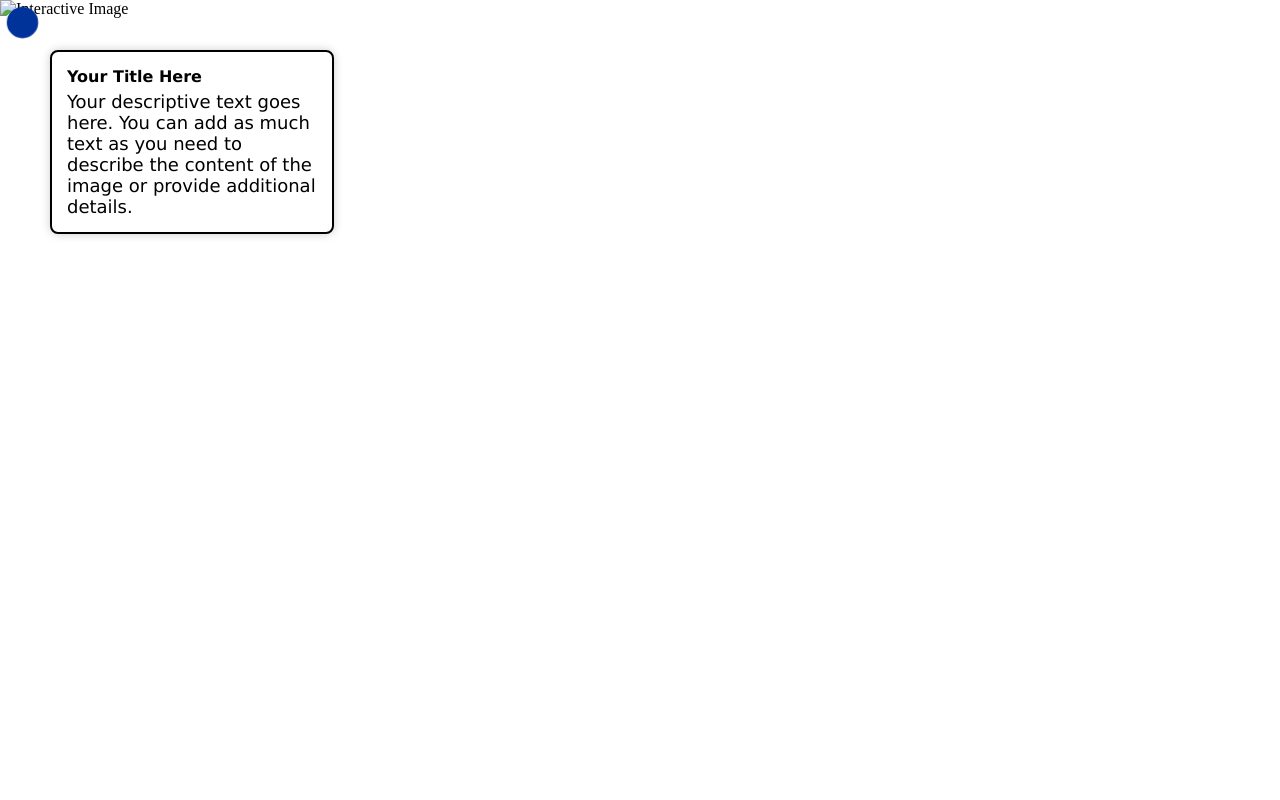
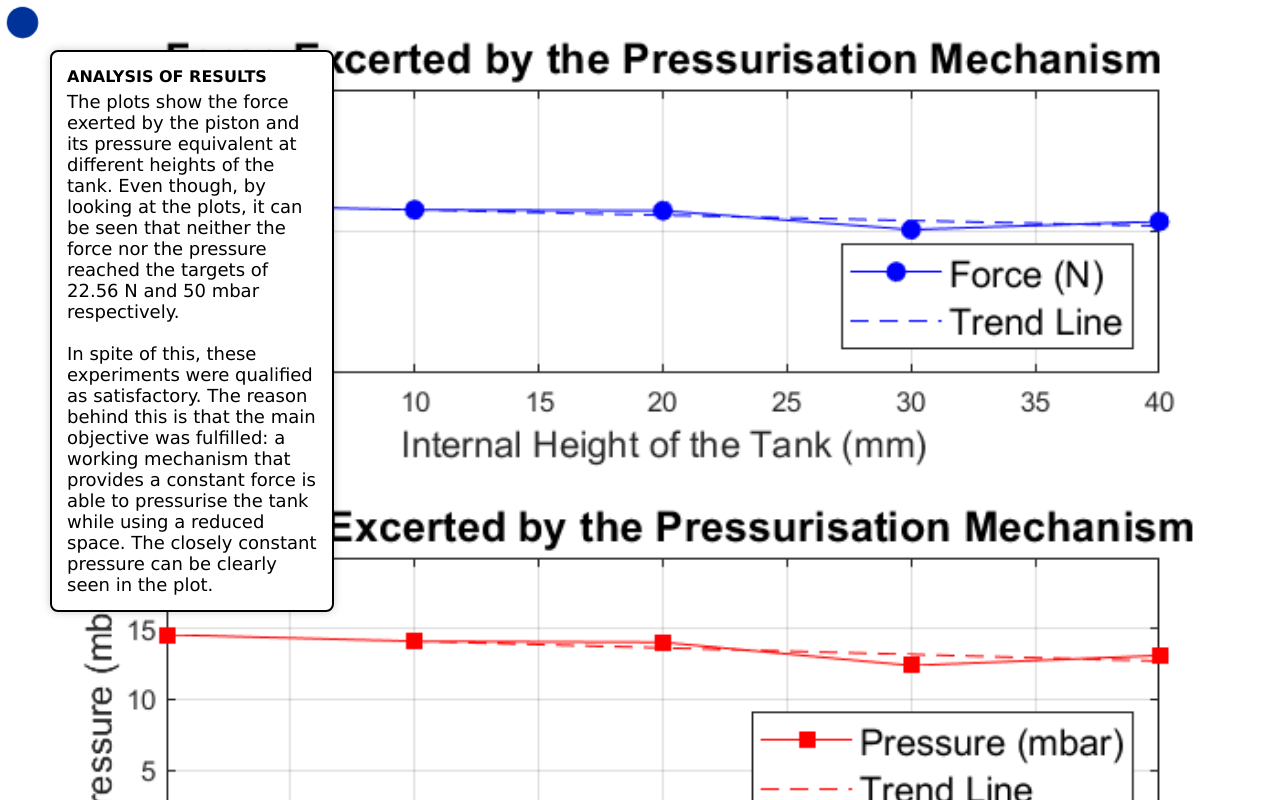
Before and after one commit to blanca-pavon/iframe-two, a plain HTML site: page index.html in a window 1280 px wide. Both pictures are taken after a click on the element 22 px from the left and 22 px from the top of the page. Drawn offline with Linux system fonts and the light colour scheme.

Commit message:
Update index.html

```diff
--- a/index.html
+++ b/index.html
@@ -83,12 +83,14 @@
 <body>
 
     <div class="image-container">
-        <img src="your-image-url-here" alt="Interactive Image">
+        <img src="https://github.com/blanca-pavon/iframe-two/blob/main/fms%20results.png?raw=true" alt="Interactive Image">
         <div class="dot" onclick="togglePopup()"></div>
         <div class="popup" id="popup">
-            <div class="popup-title">Your Title Here</div>
+            <div class="popup-title">ANALYSIS OF RESULTS</div>
             <div class="popup-text">
-                Your descriptive text goes here. You can add as much text as you need to describe the content of the image or provide additional details.
+                The plots  show the force exerted by the piston and its pressure equivalent at different heights of the tank. Even though, by looking at the plots, it can be seen that neither the force nor the pressure reached the targets of 22.56 N and 50 mbar respectively. <br />
+                <br />
+                In spite of this, these experiments were qualified as satisfactory. The reason behind this is that the main objective was fulfilled: a working mechanism that provides a constant force is able to pressurise the tank while using a reduced space. The closely constant pressure can be clearly seen in the plot.
             </div>
         </div>
     </div>
```
